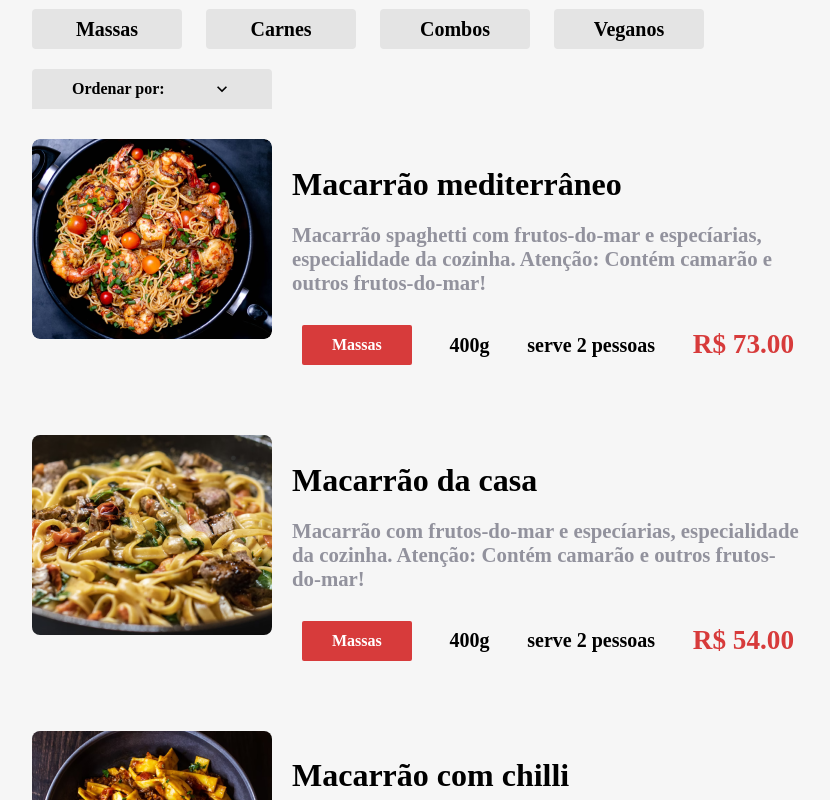
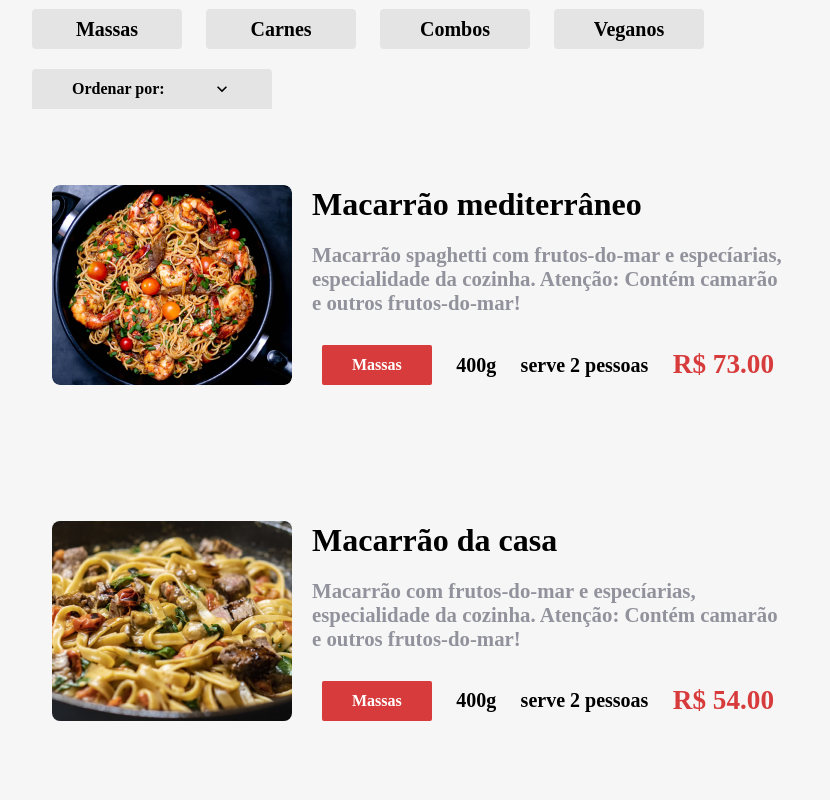
Before and after one commit to Seixaslima/aluroni, a React (Create React App) app: page /cardapio in a window 1280 px wide. Shown: the part 640-1440 px from the top of the page, without its empty margins (168-998 px from the left). Built offline with nearby package versions, Linux system fonts and the light colour scheme; a web font is replaced by a local one.

Commit message:
Unidade 6 finalizada

```diff
--- a/src/Components/PaginaPadrao/index.tsx
+++ b/src/Components/PaginaPadrao/index.tsx
@@ -1,8 +1,13 @@
 import styles from './PaginaPadrao.module.scss';
 import stylesTema from 'styles/Tema.module.scss';
 import { Outlet } from 'react-router-dom';
+import React from 'react';
 
-export default function PaginaPadrao() {
+interface iPaginaPadrao {
+  children?: React.ReactNode
+}
+
+export default function PaginaPadrao({ children }: iPaginaPadrao) {
   return (
     <>
       <header className={styles.header}>
@@ -12,6 +17,7 @@
       </header>
       <div className={stylesTema.container}>
         <Outlet />
+        {children}
       </div>
     </>
   );
--- a/src/Pages/Cardapio/Itens/Item/Item.module.scss
+++ b/src/Pages/Cardapio/Itens/Item/Item.module.scss
@@ -1,15 +1,17 @@
 @import "styles/variaveis";
 @import "styles/breakpoints";
-
-$massas: #d73b3b;
-$carnes: #30201e;
-$combos: #e6c864;
-$veganos: #80aa40;
-
 .item {
+  align-items: center;
+  border-radius: 10px;
+  cursor: pointer;
   display: flex;
   flex-wrap: wrap;
+  padding: 20px;
+  transition: .2s ease-in;
   width: 90%;
+  &:hover {
+    background-color: $grey;
+  }
   &__imagem {
     min-width: 240px;
     @media (max-width: $desktop_xsm) {
@@ -26,7 +28,7 @@
     flex-direction: column;
     flex-wrap: wrap;
     justify-content: space-around;
-    padding: 0 20px;
+    margin: 0 20px;
     @media (max-width: $desktop_xsm) {
       flex-direction: row;
       margin-top: 20px;
@@ -47,5 +49,4 @@
       margin-bottom: 20px;
     }
   }
-
 }
--- a/src/Pages/Cardapio/Itens/Item/index.tsx
+++ b/src/Pages/Cardapio/Itens/Item/index.tsx
@@ -1,11 +1,13 @@
 import TagsPrato from 'Components/TagsPrato';
 import styles from './Item.module.scss';
 import { Prato } from 'types/Pratos';
+import { useNavigate } from 'react-router-dom';
 
 export default function Item(props: Prato) {
-  const { title, description, photo } = props;
+  const { id, title, description, photo } = props;
+  const navigate = useNavigate();
   return (
-    <div className={styles.item}>
+    <div className={styles.item} onClick={() => navigate(`/prato/${id}`)}>
       <div className={styles.item__imagem}>
         <img src={photo} alt={title} />
       </div>
--- a/src/Pages/Prato/index.tsx
+++ b/src/Pages/Prato/index.tsx
@@ -1,18 +1,19 @@
 import styles from './Prato.module.scss';
 import { useParams, useNavigate } from 'react-router-dom';
 import cardapio from 'data/cardapio.json';
-import classNames from 'classnames';
 import TagsPrato from 'Components/TagsPrato';
+import NotFound from 'Pages/NotFound';
+import PaginaPadrao from 'Components/PaginaPadrao';
 
 export default function Prato() {
   const { id } = useParams();
   const navigate = useNavigate();
   const prato = cardapio.find(item => item.id === Number(id));
   if (!prato) {
-    return (<></>);
+    return (<NotFound />);
   }
   return (
-    <>
+    <PaginaPadrao>
       <button type='button' className={styles.voltar} onClick={() => navigate(-1)}>
         {'< voltar'}
       </button>
@@ -30,6 +31,6 @@
           <TagsPrato {...prato} />
         </div>
       </section>
-    </>
+    </PaginaPadrao>
   );
 }
```
